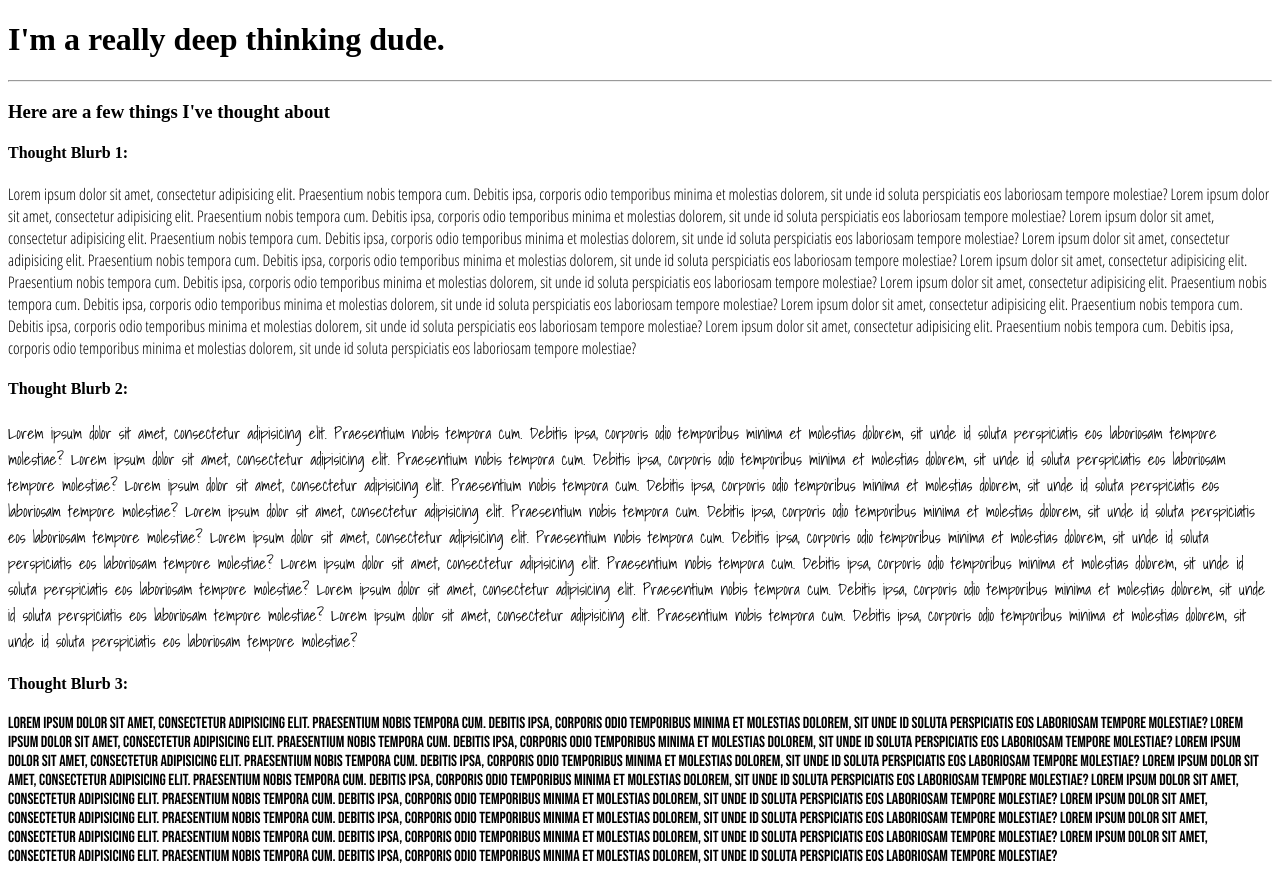
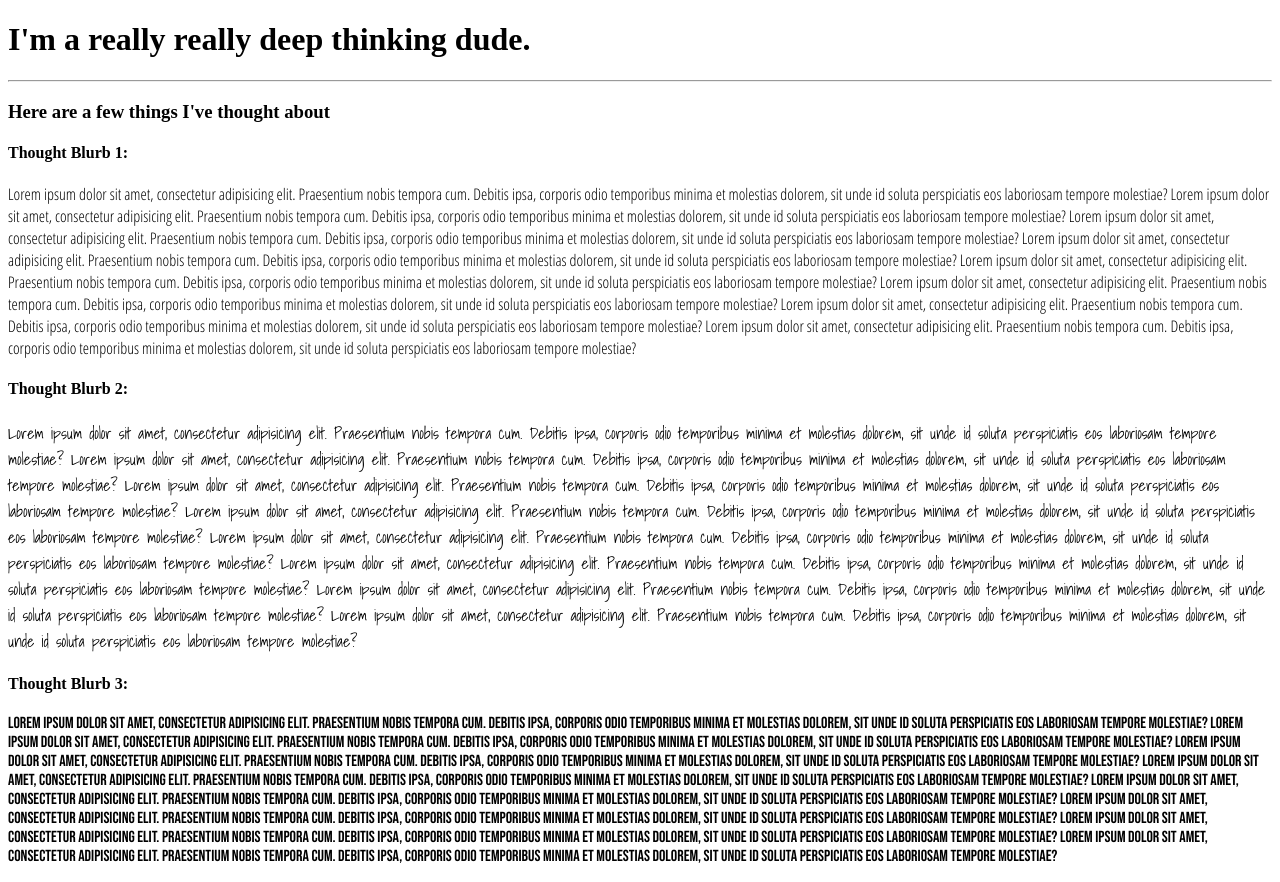
Before and after one commit to rachelrohrbach/google-fonts-demo, a plain HTML site: page index.html in a window 1280 px wide. Drawn offline with Linux system fonts and the light colour scheme.

Commit message:
updated html again

```diff
--- a/index.html
+++ b/index.html
@@ -17,7 +17,7 @@
 
   <body>
 
-    <h1>I'm a really deep thinking dude.</h1>
+    <h1>I'm a really really deep thinking dude.</h1>
 
     <hr>
 
```
